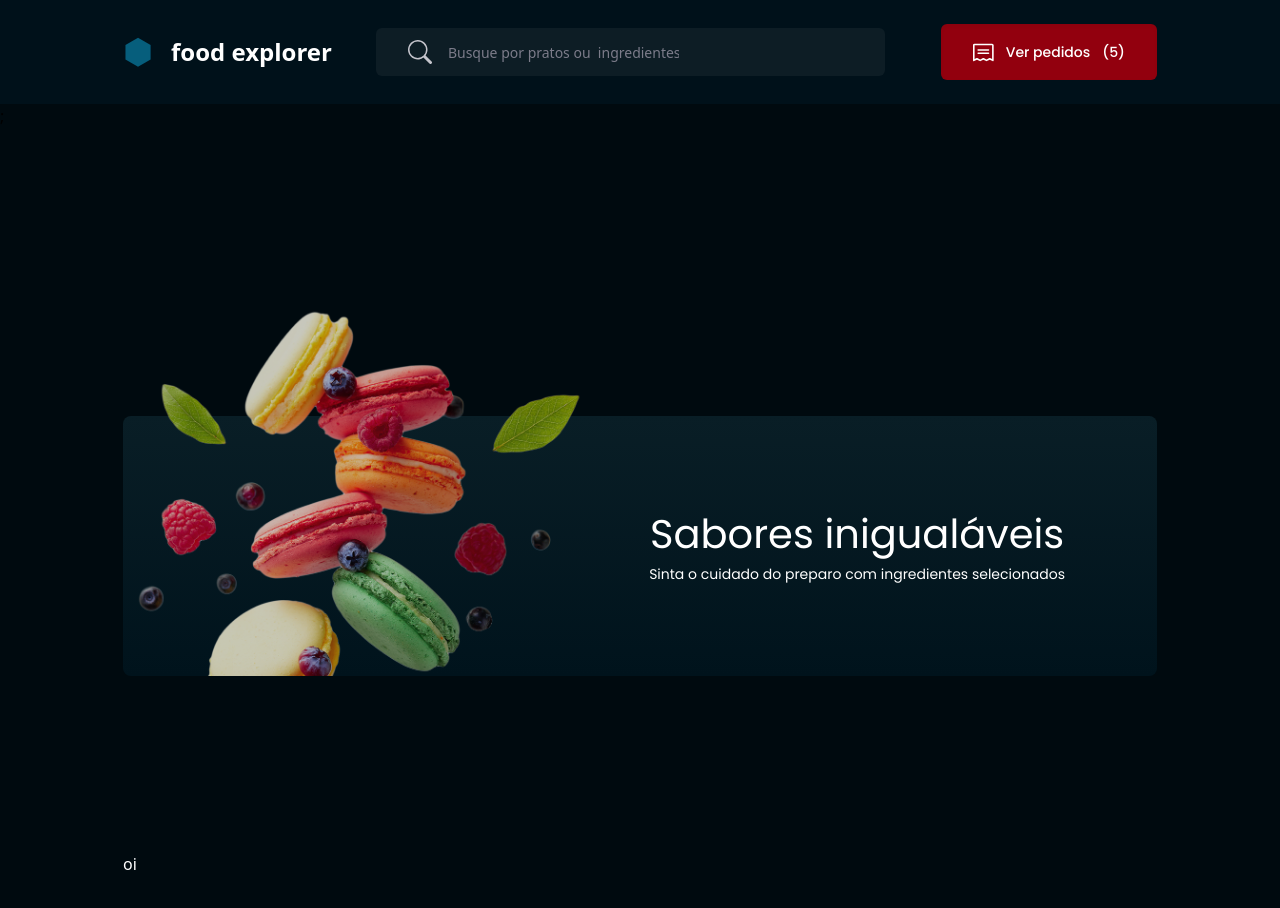
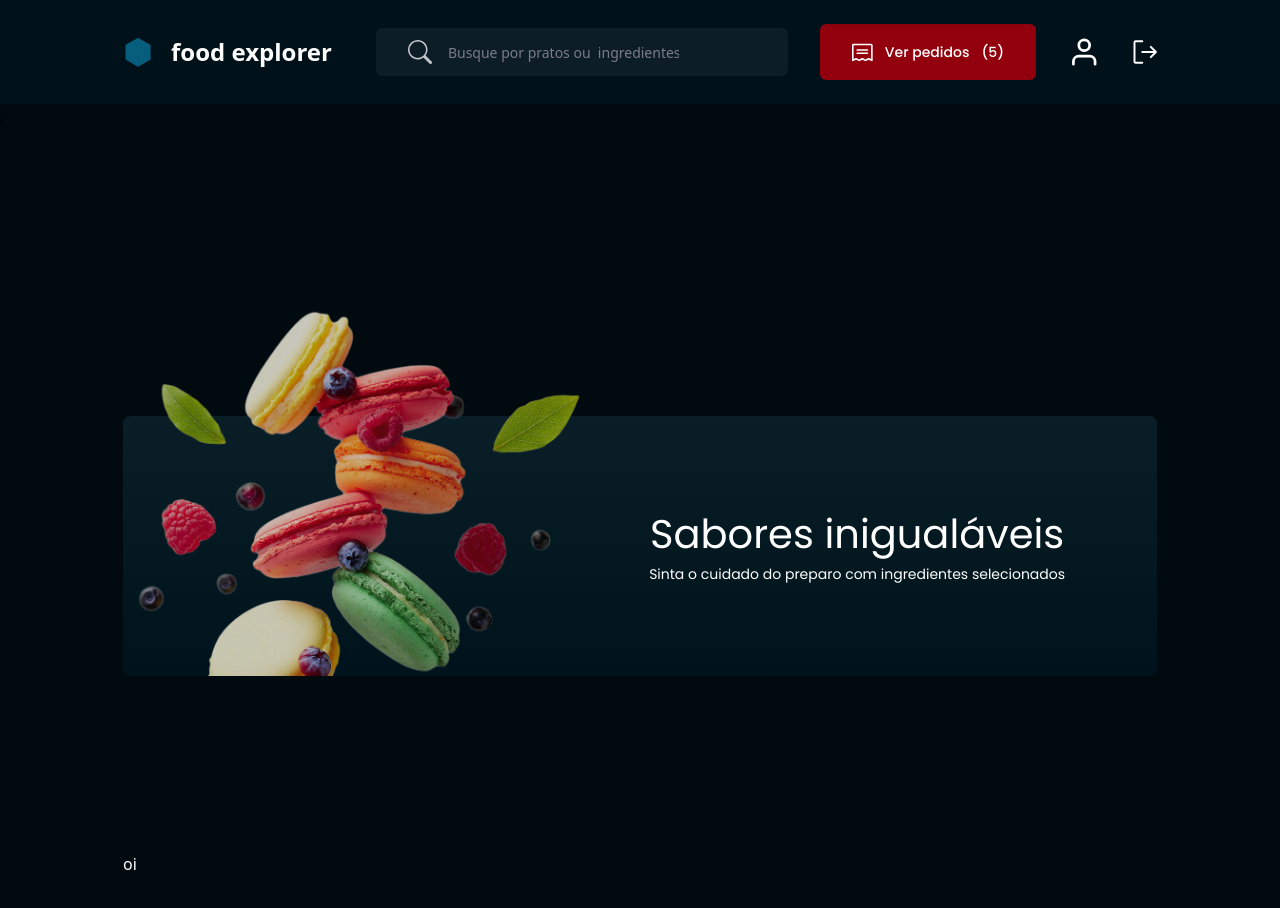
Before and after one commit to BrunoBorges12/food-explorer, a Next.js app: page / in a window 1280 px wide. Shown: the top 908 px of the page. Built offline with nearby package versions, Linux system fonts and the light colour scheme.

Commit message:
Finalizando refactorização de deskot navbar

```diff
--- a/src/components/Navbar/components/IconLogout.tsx
+++ b/src/components/Navbar/components/IconLogout.tsx
@@ -1,16 +1,12 @@
 import classNames from "classnames";
 
-type propsMobile = {
-  mobile?: boolean;
-};
-export const IconLogout = ({ mobile }: propsMobile) => {
+export const IconLogout = () => {
   return (
     <svg
       viewBox="0 0 25 24"
       fill="none"
       className={classNames(
-        "cursor-pointer hidden lg:block ",
-        mobile ? "w-8 h-8" : "lg:w-6 lg:h-5"
+        "lg:w-12 lg:h-12 cursor-pointer  hover:opacity-50 transition-all"
       )}
       xmlns="http://www.w3.org/2000/svg"
     >
--- a/src/components/Navbar/index.tsx
+++ b/src/components/Navbar/index.tsx
@@ -1,7 +1,9 @@
 import Button from "../Button";
 import { Container } from "../Container";
 import { Logo } from "../Logo";
+import { IconLogout } from "./components/IconLogout";
 import { Search } from "./components/Search";
+import { FiUser } from "react-icons/fi";
 type propsNavbar = {
   admin?: boolean;
 };
@@ -13,7 +15,7 @@ export const NavBar = ({ admin }: propsNavbar) => {
           <div>
             <Logo size="small" admin={false} />
           </div>
-          <div className=" flex justify-between  w-full gap-14">
+          <div className=" flex justify-between  items-center w-full gap-8">
             <Search />
             <Button
               size="medium"
@@ -24,6 +26,8 @@ export const NavBar = ({ admin }: propsNavbar) => {
               checkout={true}
               numberCart={5}
             />
+            <FiUser className="lg:w-16 lg:h-12 cursor-pointer text-light-100  hover:opacity-50 transition-all" />
+            <IconLogout />
           </div>
         </div>
       </Container>
```
